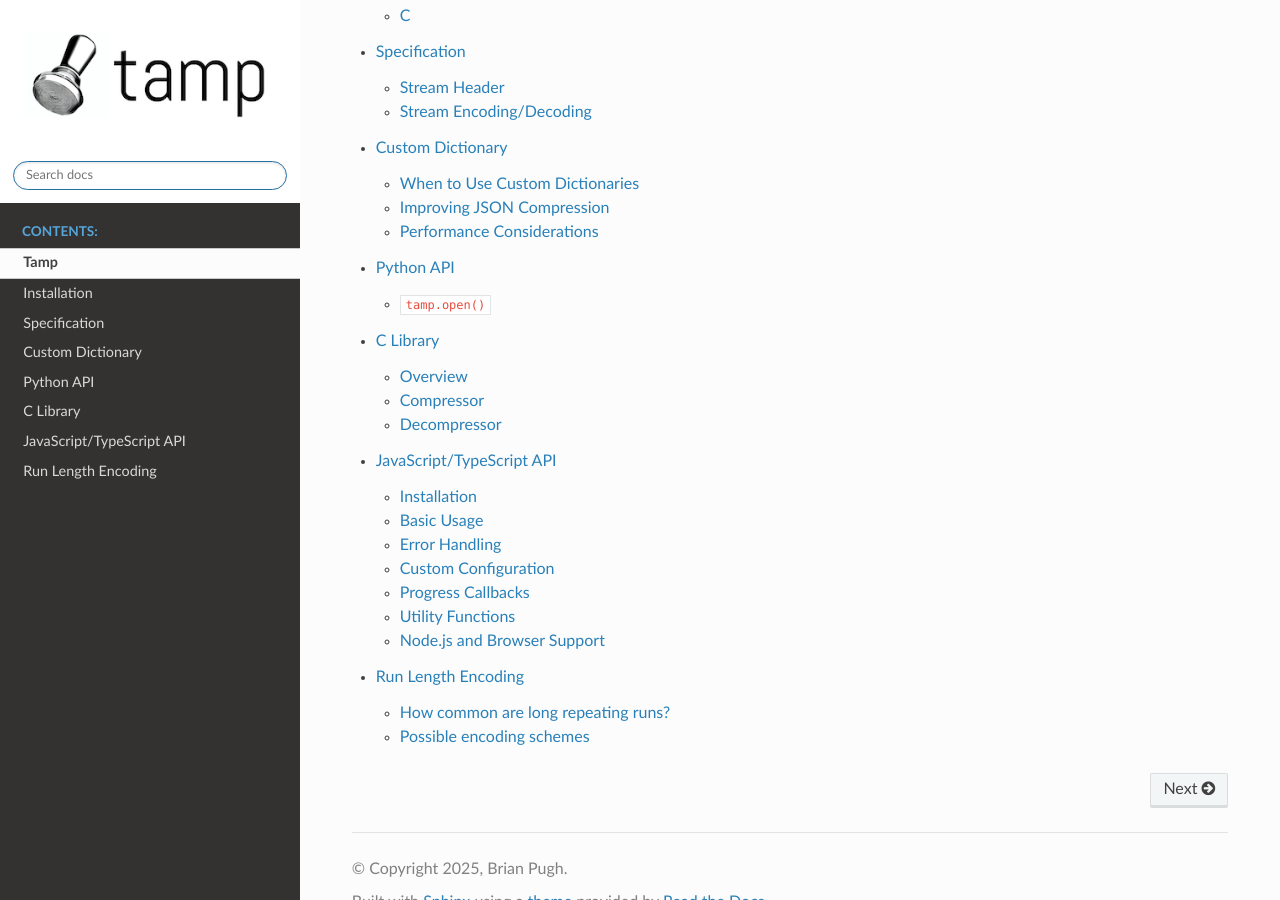
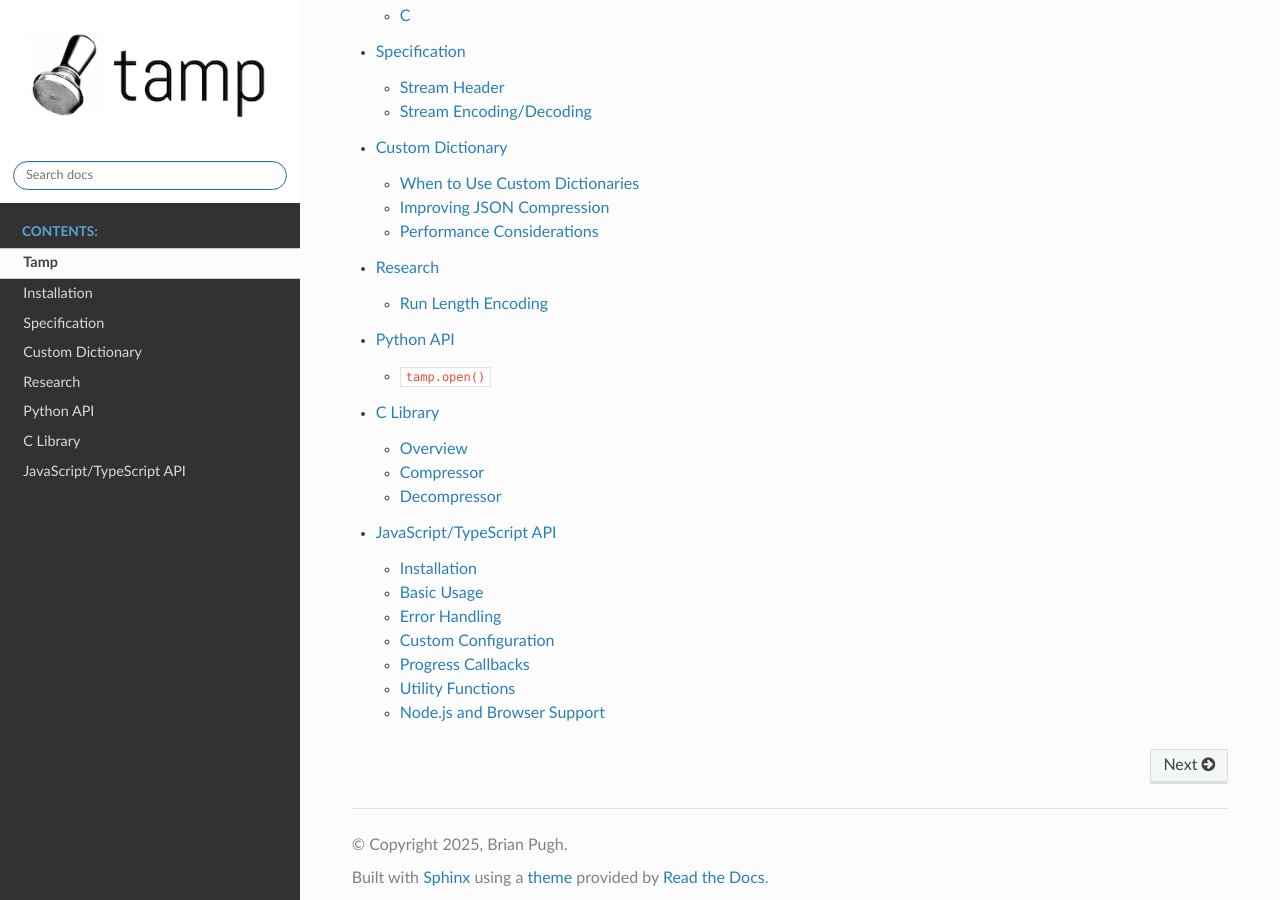
Before and after one commit to BrianPugh/tamp, a Sphinx documentation site: the page built from docs/source/index.rst, in a window 1280 px wide and 900 px high, scrolled down 7767 px. Built offline with Sphinx 7.4.7 and the Read the Docs theme 3.1.0, drawn with Linux system fonts in a browser that asks for light colours; some of the changed lines change nothing that is shown.

Commit message:
more research notes

```diff
--- a/docs/source/index.rst
+++ b/docs/source/index.rst
@@ -13,7 +13,7 @@
    Installation
    specification
    custom_dictionary
+   research
    python_api
    c_library
    javascript
-   rle
--- /dev/null
+++ b/docs/source/research.rst
@@ -0,0 +1,132 @@
+========
+Research
+========
+
+Run Length Encoding
+===================
+.. note::
+   In this document, we will focus on the typical Tamp configuration: ``window=10``, ``literal=8``.
+
+A limitation of tamp's encoding system is that it can only handle relatively short patterns.
+Under most configurations, tamp maxes out at 15 bytes.
+
+For the typical configuration (`window=10`, `literal=8`), a 15-byte pattern takes ``1 + 6 + 10 = 17`` bits.
+15 bytes is 120 bits, so ``120 / 17 = 7.0588`` should be the theoretical maximum compression ratio of data with Tamp.
+
+Let's confirm this:
+
+.. code-block:: python
+
+   import tamp
+
+   data = b"\xff" * 1_000_000
+   compressed = tamp.compress(data)
+   print(f"Ratio: {len(data) / (len(compressed) - 1)}")  # subtract 1 for the header
+   # Ratio: 7.0585
+
+If we need to encode patterns longer than 15 bytes, then we need to produce another pattern token.
+
+How common are long repeating runs?
+^^^^^^^^^^^^^^^^^^^^^^^^^^^^^^^^^^^
+TODO
+
+Possible encoding schemes
+^^^^^^^^^^^^^^^^^^^^^^^^^
+Let's imagine our initial dictionary is all ``0x00``, and we wish to encode 1,000 bytes of `0xFF`.
+How many writes do we need before we can take advantage of Tamp's full 15-bit pattern?
+
+#. Write the ``0xFF`` literal (1 + 8 = 9 bits).
+#. Write another ``0xFF`` literal (1 + 8 = 9 bits).
+#. Write a 2-byte pattern match (1 + 1 + 10 = 12 bits).
+#. Write a 4-byte pattern match (1 + 4 + 10 = 15 bits).
+#. Write a 8-byte pattern match (1 + 6 + 10 = 17 bits).
+
+This results in a total of 62 bits (7.75 bytes) until Tamp can be most efficient.
+That means that the worst case (efficiency-wise) is attempting to encode 16 bytes.
+
+Completely Rewrite the Huffman Table
+""""""""""""""""""""""""""""""""""""
+Currently, the huffman table looks like this:
+
+.. code-block:: python
+
+   huffman_coding = {
+       0: 0b0,
+       1: 0b11,
+       2: 0b1000,
+       3: 0b1011,
+       4: 0b10100,
+       5: 0b100100,
+       6: 0b100110,
+       7: 0b101011,
+       8: 0b1001011,
+       9: 0b1010100,
+       10: 0b10010100,
+       11: 0b10010101,
+       12: 0b10101010,
+       13: 0b100111,
+       "FLUSH": 0b10101011,
+   }
+
+A possibility is that we could add a huffman code that states "the following window bits indicate how many times we should repeat the last-written-character to the window buffer."
+
+Design considerations:
+
+* There is currently 15 symbols in the huffman table; this is nice because it fits in 4 bits.
+* The number of bits of each huffman code ranges from 1 to 8 bits. This range (``[0, 7]``) can be represented by 3 bits.
+* The packed symbol value + bit-length is 7 bits; this allows them to neatly fit in a uint8 array.
+* When compressing data, we like to use a ``uint32_t`` bit buffer because it can efficiently handle bit-shifts.
+  There may be up to 7 bits of data from a previous compression cycle in the bit buffer, resulting in only 25 bits free for the current compression cycle.
+  With the maximum 15-bit window, a pattern match could be 1 + 8 + 15 = 24 bits.
+  This leaves 1 bit left free to play around with.
+* Decompressing data has the same design constraints with regards to its ``uint32_t`` input buffer.
+
+All of this is to say is that we could potentially add 1 bit of data to our maximum token writing while still maintaining a lot of our existing optimizations.
+This could be used to extend the huffman codes by 1 bit (9 bits total) while still maintaining a lot of our optimizations.
+
+**Pros:**
+
+* Compact, efficient.
+* Flexible if we want to encode any other new additional compression techniques.
+
+**Cons:**
+
+* Requires a completely different huffman lookup for decoding, potentially bloating the decoder by an additional ~150 bytes or so.
+* Potentially introduces branching logic into the hot path for decoding.
+
+Tweaking the Huffman Table
+""""""""""""""""""""""""""
+Instead of completely rewriting the Huffman table, what if we just tweak it a little bit.
+
+
+Use an invalid offset to represent RLE
+""""""""""""""""""""""""""""""""""""""
+Because Tamp's window doesn't wrap, the final offset position isn't valid because a 2-byte match would overflow.
+That means that we can give this offset value special meaning.
+
+We can use the ``length`` field to represent the number of times to repeat the character.
+
+Let's make the initial implementation "repeat the last character written to the window."
+In the worst case scenario, this may introduce a 1-bit overhead that we can try to optimize out/solve later.
+
+By the same logic of minimum-pattern-length for pattern matching, the minimum run-length in this situation would also be 2.
+With this schema, we would be able to immediately ramp up to a 15-byte match.
+For the previous 16-byte scenario (62 bits), we would now be able to do this in 26 bits, a significant improvement.
+
+**Pros:**
+
+* Is a strict enhancement on the current compression protocol, meaning that there are not any real tradeoffs with the current protocol.
+
+**Cons:**
+
+* Inefficient use of ``window`` bits.
+
+Chaining RLE
+^^^^^^^^^^^^
+
+(TODO: Add content for this section)
+
+Literal Streaks
+^^^^^^^^^^^^^^^
+Incompressible data will result in frequent streaks of literals. For each literal, we lose 1 bit of storage compared to the original uncompressed data.
+Using the previous mentioned encoding scheme, we would need 13 or so literals in a row before we see some savings.
--- a/docs/source/rle.rst
+++ /dev/null
@@ -1,62 +0,0 @@
-===================
-Run Length Encoding
-===================
-> [!NOTE]
-> In this document, we will focus on the the typical Tamp configuration: `window=10`, `literal=8`.
-
-A limitation of tamp's encoding system is that it can only handle relatively short patterns.
-Under most configurations, tamp maxes out at 15 bytes.
-
-For the typical configuration (`window=10`, `literal=8`), a 15-byte pattern takes ``1 + 6 + 10 = 17`` bits.
-15 bytes is 120 bits, so ``120 / 17 = 7.0588`` should be the theoretical maximum compression ratio of data with Tamp.
-
-Let's confirm this:
-
-.. code-block:: python
-
-   import tamp
-
-   data = b"\xff" * 1_000_000
-   compressed = tamp.compress(data)
-   print(f"Ratio: {len(data) / (len(compressed) - 1)}")  # subtract 1 for the header
-   # Ratio: 7.0585
-
-If we need to encode patterns longer than 15 bytes, then we need to produce another pattern token.
-
-How common are long repeating runs?
------------------------------------
-TODO
-
-Possible encoding schemes
--------------------------
-Let's imagine our initial dictionary is all ``0x00``, and we wish to encode 1,000 bytes of `0xFF`.
-How many writes do we need before we can take advantage of Tamp's full 15-bit pattern?
-
-#. Write the ``0xFF`` literal (1 + 8 = 9 bits).
-#. Write another ``0xFF`` literal (1 + 8 = 9 bits).
-#. Write a 2-byte pattern match (1 + 1 + 10 = 12 bits).
-#. Write a 4-byte pattern match (1 + 4 + 10 = 15 bits).
-#. Write a 8-byte pattern match (1 + 6 + 10 = 17 bits).
-
-This results in a total of 62 bits (7.75 bytes) until Tamp can be most efficient.
-That means that the worst case (efficiency-wise) is attempting to encode 16 bytes.
-
-Use an invalid offset to represent RLE
-^^^^^^^^^^^^^^^^^^^^^^^^^^^^^^^^^^^^^^
-Because Tamp's window doesn't wrap, the final offset position isn't valid because a 2-byte match would overflow.
-That means that we can give this offset value special meaning.
-
-We can use the ``length`` field to represent the number of times to repeat the character.
-
-Let's make the initial implementation "repeat the last character written to the window."
-In the worst case scenario, this may introduce a 1-bit overhead that we can try to optimize out/solve later.
-
-By the same logic of minimum-pattern-length for pattern matching, the minimum run-length in this situation would also be 2.
-With this schema, we would be able to immediately ramp up to a 15-byte match.
-For the previous 16-byte scenario (62 bits), we would now be able to do this in 26 bits, a significant improvement.
-
-But! For longer run-lengths, we could do even better!
-
-What if we change the meaning of the "13" value to: "The next 8 bits after offset is the run-length"
-That would be that we could still use the smaller values for smaller run-lengths, while still opening us up to very large run-lengths.
-We could potentially encode 258 bytes in just 25 bits of data.
```
Also changed, not shown: 1 other file.
